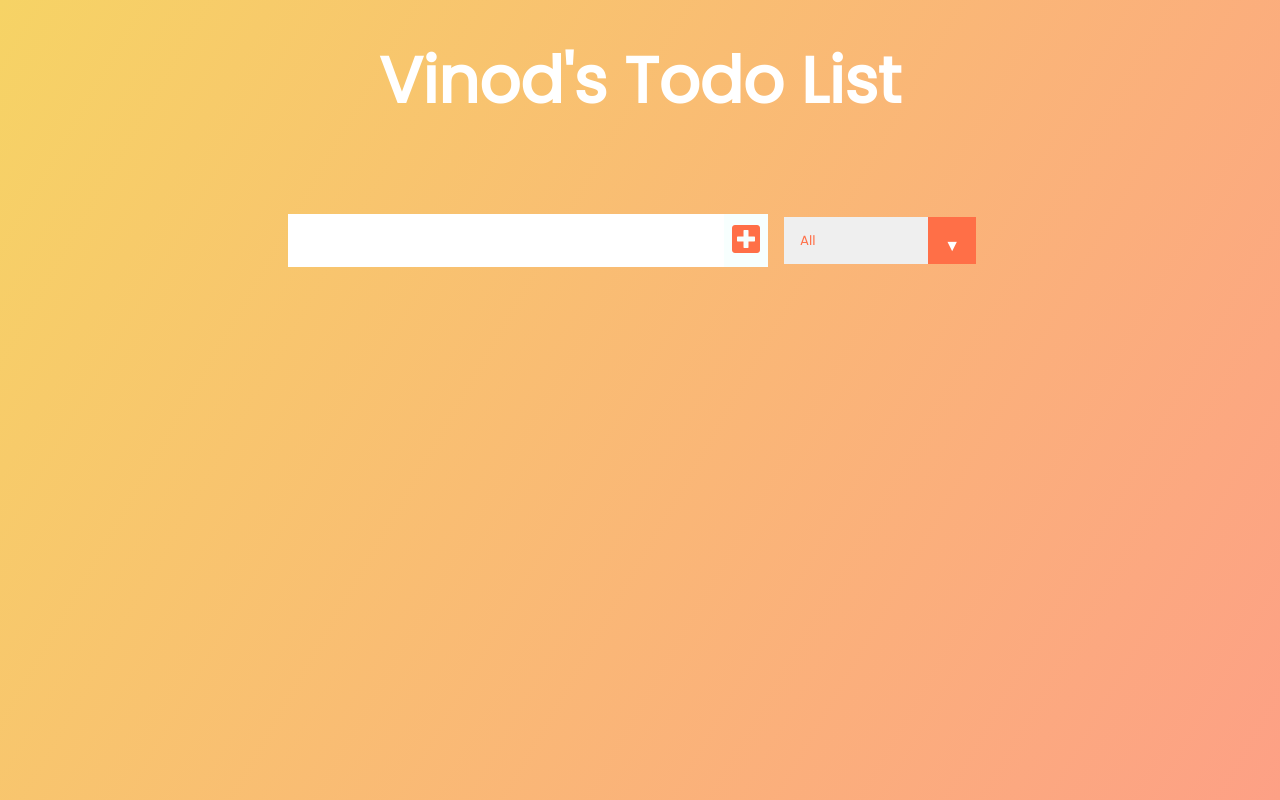
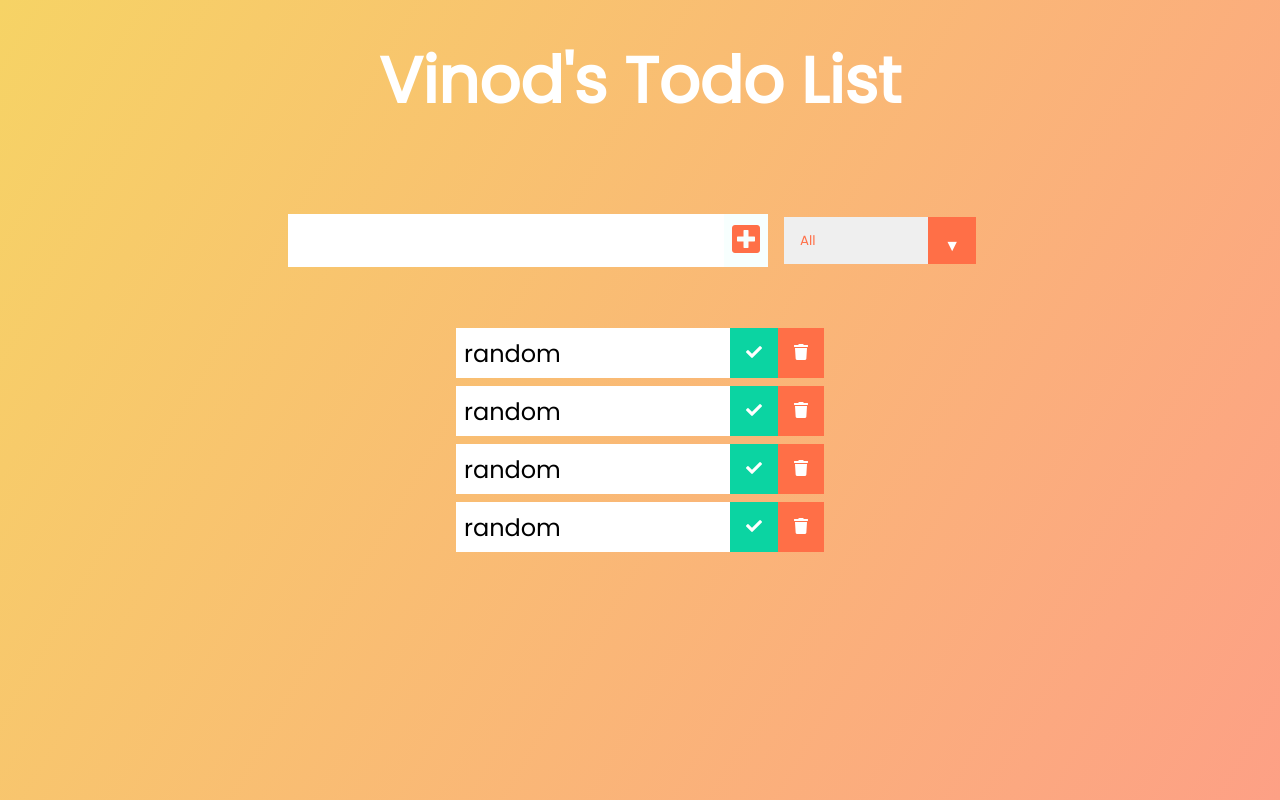
Before and after one commit to vinodlala/todos, a React (Create React App) app: page / in a window 1280 px wide. Built offline with nearby package versions, Linux system fonts and the light colour scheme.

Commit message:
Add Todo.js

```diff
--- /dev/null
+++ b/src/components/Todo.js
@@ -0,0 +1,13 @@
+import React from 'react';
+
+const Todo = () => {
+    return (
+        <div className="todo">
+            <li className='todo-item'>random</li>
+            <button className='complete-btn'><i className="fas fa-check"></i></button>
+            <button className='trash-btn'><i className="fas fa-trash"></i></button>
+        </div>
+    );
+}
+
+export default Todo;
--- a/src/components/TodoList.js
+++ b/src/components/TodoList.js
@@ -1,9 +1,15 @@
 import React from 'react';
+import Todo from './Todo';
 
 const TodoList = () => {
     return (
         <div className="todo-container">
-            <ul className="todo-list"></ul>
+            <ul className="todo-list">
+                <Todo />
+                <Todo />
+                <Todo />
+                <Todo />
+            </ul>
         </div>
     );
 };
```
